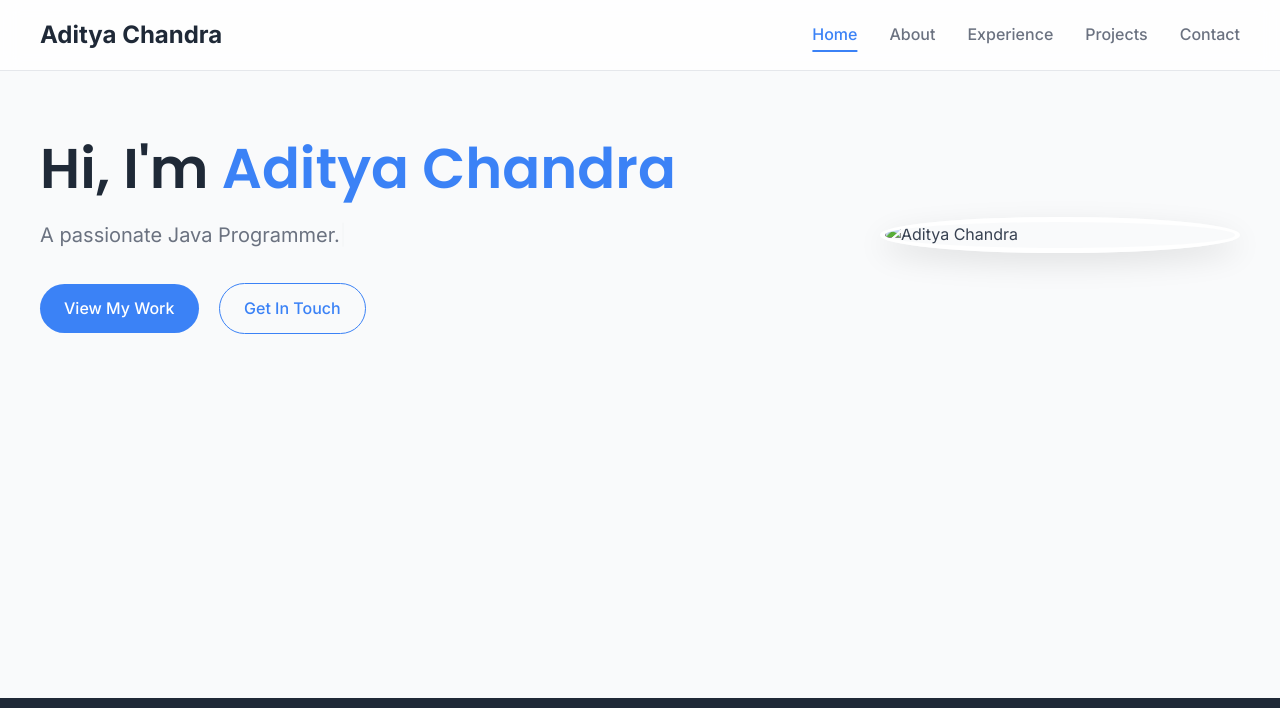
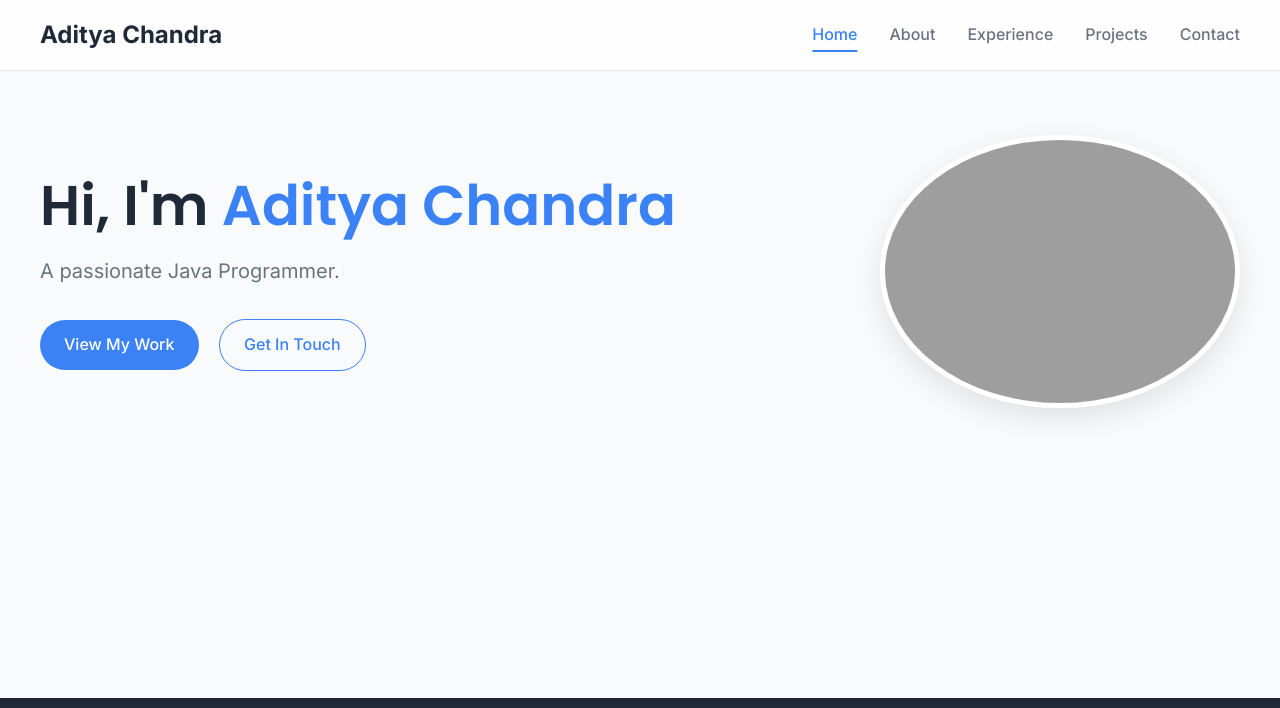
Before and after one commit to Aditya-Chandra-1436/Portfolio, a plain HTML site: page index.html in a window 1280 px wide. Shown: the top 708 px of the page. Drawn offline with nearby package versions, Linux system fonts and the light colour scheme; the site is published under a folder, as on GitHub Pages, so addresses that start at the root find nothing.

Commit message:
Update index.html

```diff
--- a/index.html
+++ b/index.html
@@ -45,7 +45,7 @@
                     </div>
                 </div>
                 <div class="hero-image">
-                    <img src="/images/IMG_0183.jpg" alt="Aditya Chandra">
+                     <img src="images/IMG_0183.jpg" alt="Aditya Chandra">
                 </div>
             </div>
         </section>
```
